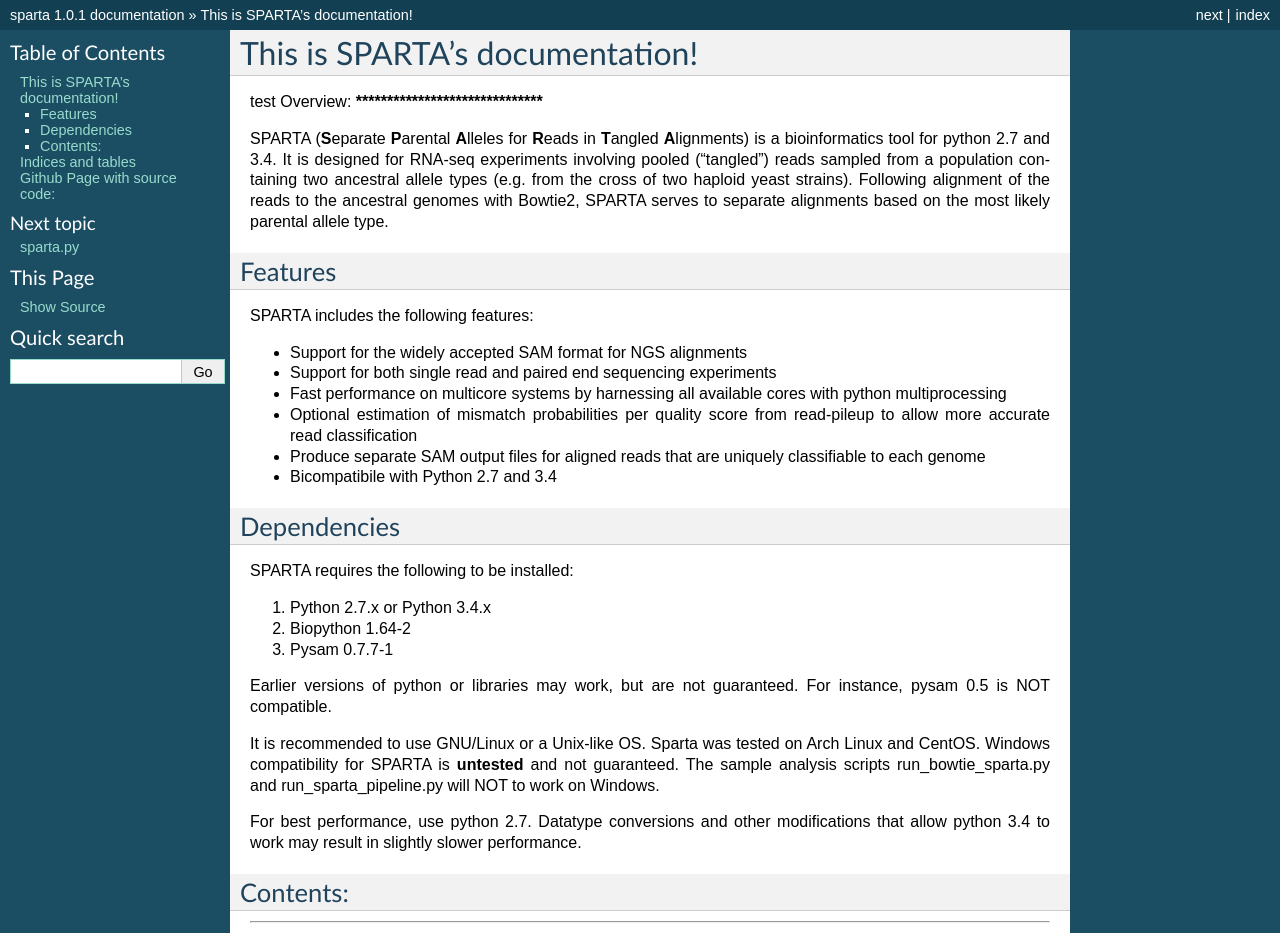
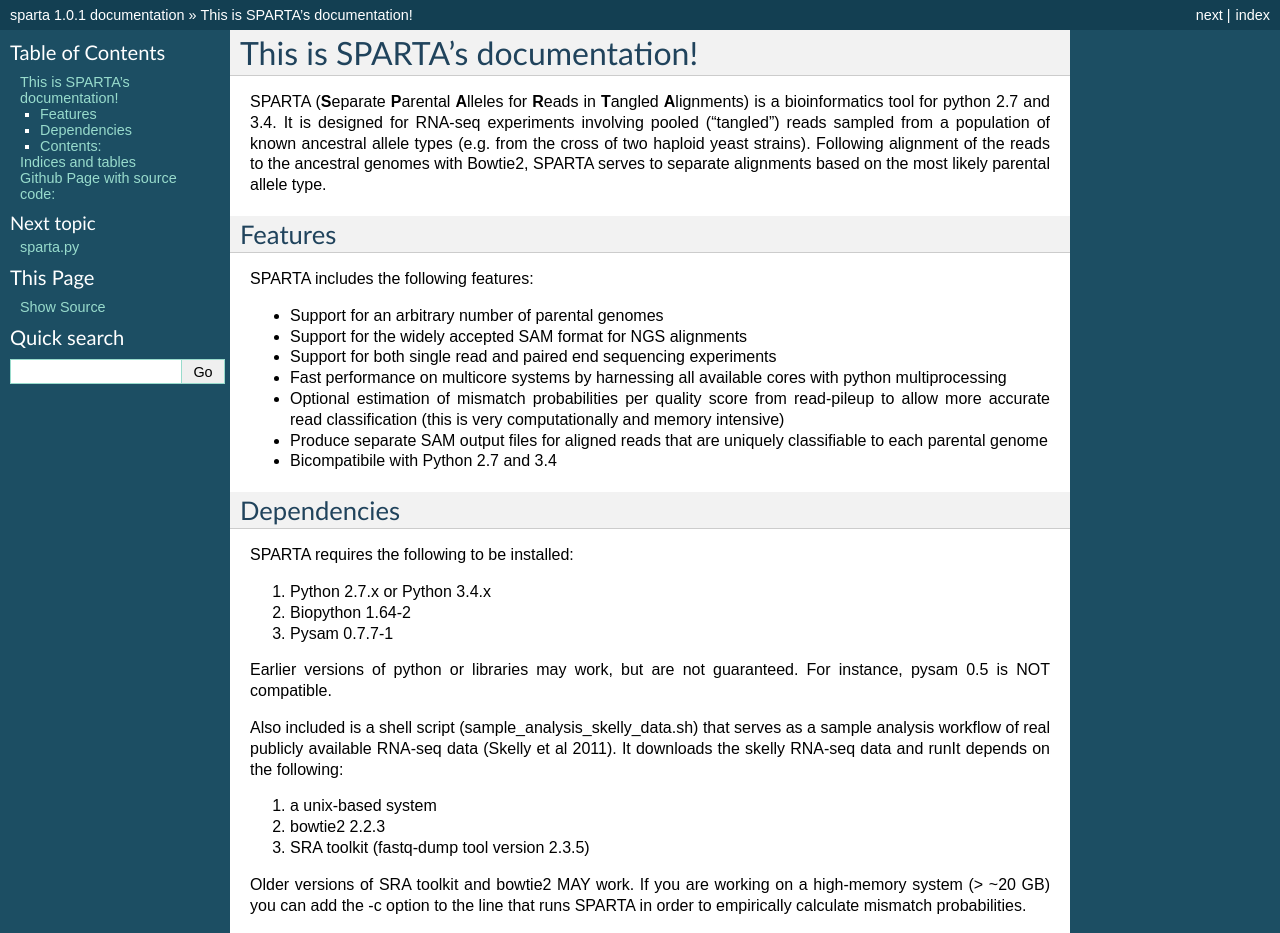
Before and after one commit to StoreyLab/sparta, a Sphinx documentation site: the page built from docs/index.rst, in a window 1280 px wide and 1400 px high. Shown: the top 933 px of the window. Built offline with Sphinx 7.4.7, drawn with Linux system fonts in a browser that asks for light colours; some of the changed text lies outside the part shown.

Commit message:
updated index page. working on docs for util.py

```diff
--- a/docs/index.rst
+++ b/docs/index.rst
@@ -6,22 +6,20 @@
 
 This is SPARTA's documentation!
 ==================================
-test
-Overview:
-**********************************
 
-SPARTA (**S**\ eparate **P**\ arental **A**\ lleles for **R**\ eads in **T**\ angled **A**\ lignments) is a bioinformatics tool for python 2.7 and 3.4. It is designed for RNA-seq experiments involving pooled ("tangled") reads sampled from a population containing two ancestral allele types (e.g. from the cross of two haploid yeast strains). Following alignment of the reads to the ancestral genomes with Bowtie2, SPARTA serves to separate alignments based on the most likely parental allele type.
+SPARTA (**S**\ eparate **P**\ arental **A**\ lleles for **R**\ eads in **T**\ angled **A**\ lignments) is a bioinformatics tool for python 2.7 and 3.4. It is designed for RNA-seq experiments involving pooled ("tangled") reads sampled from a population of known ancestral allele types (e.g. from the cross of two haploid yeast strains). Following alignment of the reads to the ancestral genomes with Bowtie2, SPARTA serves to separate alignments based on the most likely parental allele type.
 
 Features
 **********************************
 
 SPARTA includes the following features:
 
+- Support for an arbitrary number of parental genomes
 - Support for the widely accepted SAM format for NGS alignments
 - Support for both single read and paired end sequencing experiments
 - Fast performance on multicore systems by harnessing all available cores with python multiprocessing
-- Optional estimation of mismatch probabilities per quality score from read-pileup to allow more accurate read classification
-- Produce separate SAM output files for aligned reads that are uniquely classifiable to each genome
+- Optional estimation of mismatch probabilities per quality score from read-pileup to allow more accurate read classification (this is very computationally and memory intensive)
+- Produce separate SAM output files for aligned reads that are uniquely classifiable to each parental genome
 - Bicompatibile with Python 2.7 and 3.4
 
 Dependencies
@@ -35,14 +33,18 @@
 Earlier versions of python or libraries may work, but are not guaranteed.
 For instance, pysam 0.5 is NOT compatible.
 
-It is recommended to use GNU/Linux or a Unix-like OS. Sparta was tested on Arch Linux and CentOS. Windows compatibility for SPARTA is **untested** and not guaranteed.
-The sample analysis scripts run_bowtie_sparta.py and run_sparta_pipeline.py will NOT to work on Windows.
+Also included is a shell script (sample_analysis_skelly_data.sh) that serves as a sample analysis workflow of real publicly available RNA-seq data (Skelly et al 2011). It downloads the skelly RNA-seq data and runIt depends on the following:
 
-For best performance, use python 2.7. Datatype conversions and other modifications that allow python 3.4 to work may result in slightly slower performance.
+1. a unix-based system
+2. bowtie2 2.2.3
+3. SRA toolkit (fastq-dump tool version 2.3.5)
+
+Older versions of SRA toolkit and bowtie2 MAY work. If you are working on a high-memory system (> ~20 GB) you can add the -c option to the line that runs SPARTA in order to empirically calculate mismatch probabilities.
+
+It is recommended to use GNU/Linux or a Unix-like OS. Sparta was tested on Arch Linux and CentOS. Windows compatibility for SPARTA is **untested** and not guaranteed. For best performance, use python 2.7. Datatype conversions and other modifications that allow python 3.4 to work may result in slightly slower performance.
 
 Contents:
 **********************************
-==================================
 
 .. toctree::
    :maxdepth: 3
--- a/sparta.py
+++ b/sparta.py
@@ -43,9 +43,10 @@
 import sys
 import time
 
+from copy import copy
+
 from util import compatibility_dict
 from util import izip
-from copy import copy
 from util import dup_cycle
 from util import fix_read_mate_order
 
```
Also changed, not shown: docs/calculate_mismatch_probs.rst (+10 -0 lines), docs/sparta.rst (+17 -3 lines), docs/util.rst (+14 -0 lines), util.py (+0 -15 lines), 1 other file.
